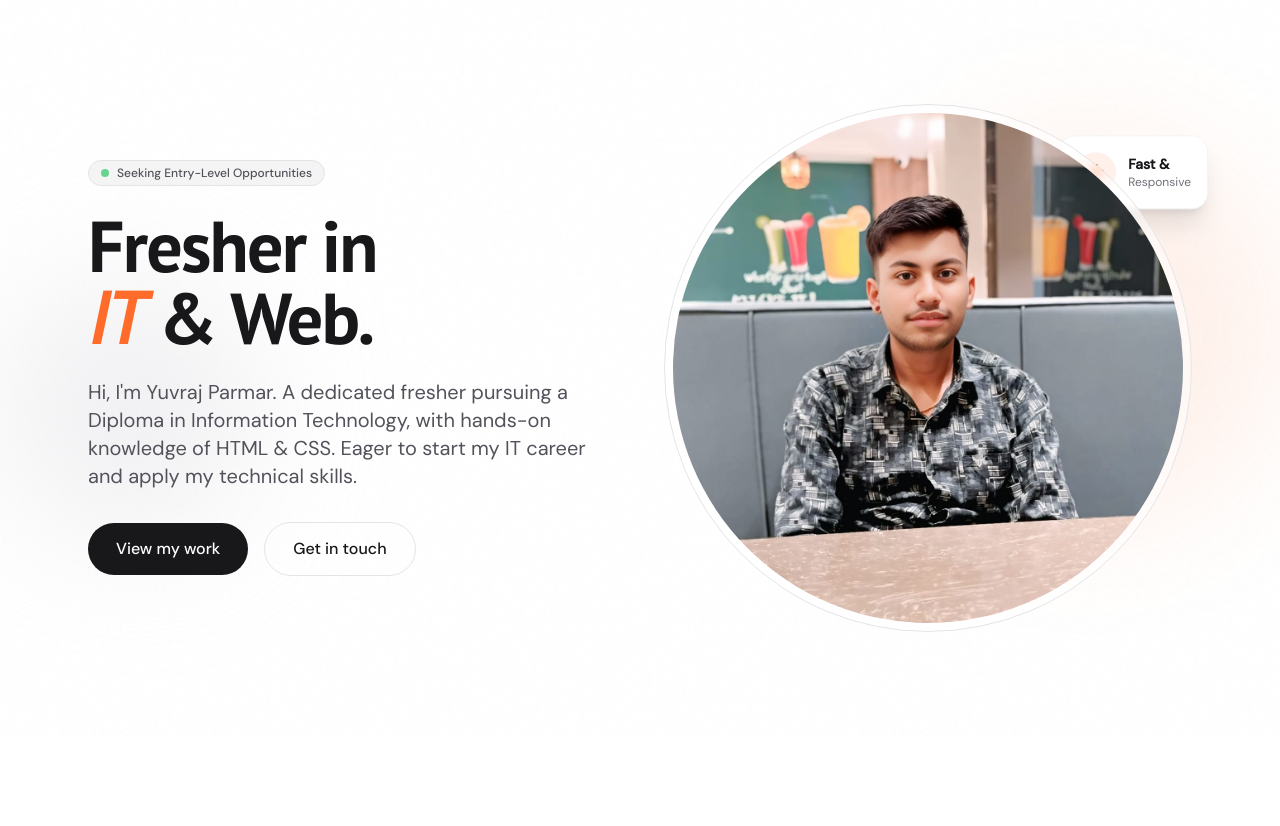
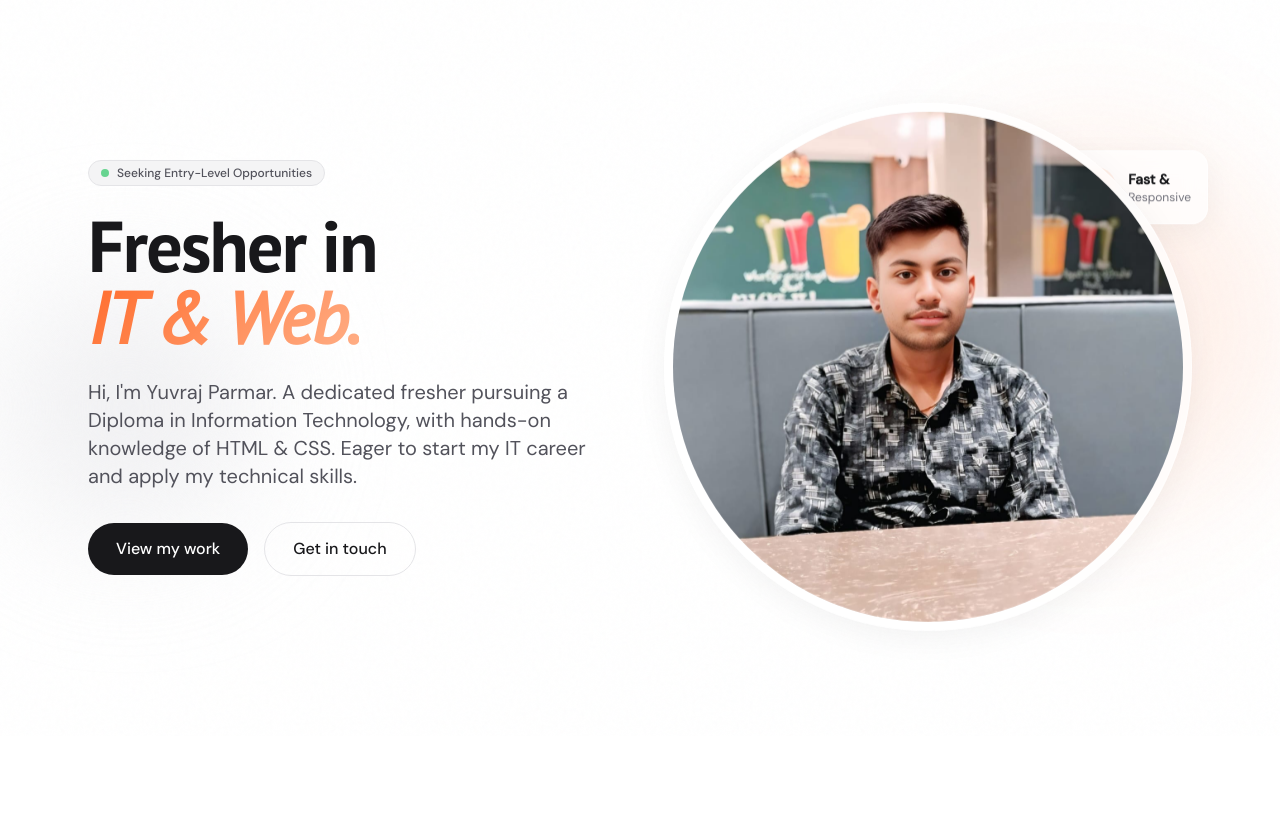
Before and after one commit to yuvi881088/my-portfolio-, a PHP site: page / in a window 1280 px wide. Shown: the part 64-890 px from the top of the page. Run offline with PHP 8.4, Linux system fonts and the light colour scheme; some libraries are stand-ins or nearby versions.

Commit message:
Enhance UI with glassmorphism, gradients and animations

```diff
--- a/index.html
+++ b/index.html
@@ -29,7 +29,7 @@
 <body class="bg-white dark:bg-zinc-950 text-zinc-900 dark:text-zinc-100 antialiased">
     <!-- NAV -->
     <header class="fixed inset-x-0 top-0 z-50 transition-all duration-300"
-        :class="sc?'bg-white/90 dark:bg-zinc-950/90 backdrop-blur-md shadow-sm shadow-black/5':''">
+        :class="sc?'glass shadow-sm shadow-black/5':''">
         <nav class="max-w-6xl mx-auto px-6 h-16 flex items-center justify-between" aria-label="Main navigation">
 
             <a href="#hero" class="font-display font-bold text-xl tracking-tight relative z-10">
@@ -94,7 +94,7 @@
 
                         <h1 class="text-5xl md:text-7xl font-display font-bold leading-[1.1] tracking-tight mb-6 reveal d2">
                             Fresher in<br>
-                            <span class="text-accent italic">IT</span> & Web.
+                            <span class="text-gradient italic">IT & Web.</span>
                         </h1>
 
                         <p class="text-lg md:text-xl text-zinc-600 dark:text-zinc-400 mb-8 max-w-lg reveal d3 leading-relaxed">
@@ -111,15 +111,15 @@
                         </div>
                     </div>
 
-                    <div class="relative reveal d3">
-                        <div class="aspect-square rounded-full border border-zinc-200 dark:border-zinc-800 p-2 relative z-10 bg-white/50 dark:bg-zinc-950/50 backdrop-blur-sm">
+                    <div class="relative reveal d3 float-anim">
+                        <div class="aspect-square rounded-full border border-zinc-200 dark:border-zinc-800 p-2 relative z-10 glass">
                             <div class="w-full h-full rounded-full overflow-hidden bg-zinc-100 dark:bg-zinc-900 flex items-center justify-center">
                                 <img src="profile.jpg" alt="Yuvraj Parmar" class="w-full h-full object-cover" />
                             </div>
                         </div>
 
                         <!-- Floating badge -->
-                        <div class="absolute -right-4 top-12 bg-white dark:bg-zinc-900 p-4 rounded-2xl shadow-xl border border-zinc-100 dark:border-zinc-800 animate-bounce" style="animation-duration: 3s;">
+                        <div class="absolute -right-4 top-12 glass p-4 rounded-2xl shadow-xl border border-zinc-100 dark:border-zinc-800 float-anim" style="animation-delay: 1s;">
                             <div class="flex items-center gap-3">
                                 <div class="w-10 h-10 rounded-full bg-accent/10 flex items-center justify-center text-accent">
                                     <svg class="w-5 h-5" fill="none" viewBox="0 0 24 24" stroke="currentColor"><path stroke-linecap="round" stroke-linejoin="round" stroke-width="2" d="M13 10V3L4 14h7v7l9-11h-7z"/></svg>
--- a/styles.css
+++ b/styles.css
@@ -105,12 +105,13 @@ body::before {
     display: block;
 }
 
-/* card hover */
+/* Enhanced card hover */
 .card-h {
-    transition: transform .28s cubic-bezier(.4,0,.2,1), border-color .18s;
+    transition: transform 0.4s cubic-bezier(0.175, 0.885, 0.32, 1.275), box-shadow 0.4s ease, border-color 0.18s;
 }
 .card-h:hover {
-    transform: translateY(-4px);
+    transform: translateY(-8px) scale(1.02);
+    box-shadow: 0 20px 40px -10px rgba(255, 107, 43, 0.15);
 }
 
 /* skill tag */
@@ -121,3 +122,36 @@ body::before {
 [x-cloak] {
     display: none !important;
 }
+
+/* Glassmorphism */
+.glass {
+    background: rgba(255, 255, 255, 0.7) !important;
+    backdrop-filter: blur(12px) !important;
+    -webkit-backdrop-filter: blur(12px) !important;
+    border: 1px solid rgba(255, 255, 255, 0.5) !important;
+    box-shadow: 0 8px 32px rgba(0, 0, 0, 0.05) !important;
+}
+.dark .glass {
+    background: rgba(24, 24, 27, 0.7) !important;
+    border: 1px solid rgba(255, 255, 255, 0.05) !important;
+    box-shadow: 0 8px 32px rgba(0, 0, 0, 0.4) !important;
+}
+
+/* Gradient Text */
+.text-gradient {
+    background: linear-gradient(135deg, #FF6B2B 0%, #FFB088 100%);
+    -webkit-background-clip: text;
+    -webkit-text-fill-color: transparent;
+    background-clip: text;
+    color: transparent;
+}
+
+/* Floating animation */
+@keyframes float {
+    0% { transform: translateY(0px); }
+    50% { transform: translateY(-15px); }
+    100% { transform: translateY(0px); }
+}
+.float-anim {
+    animation: float 6s ease-in-out infinite;
+}
```
